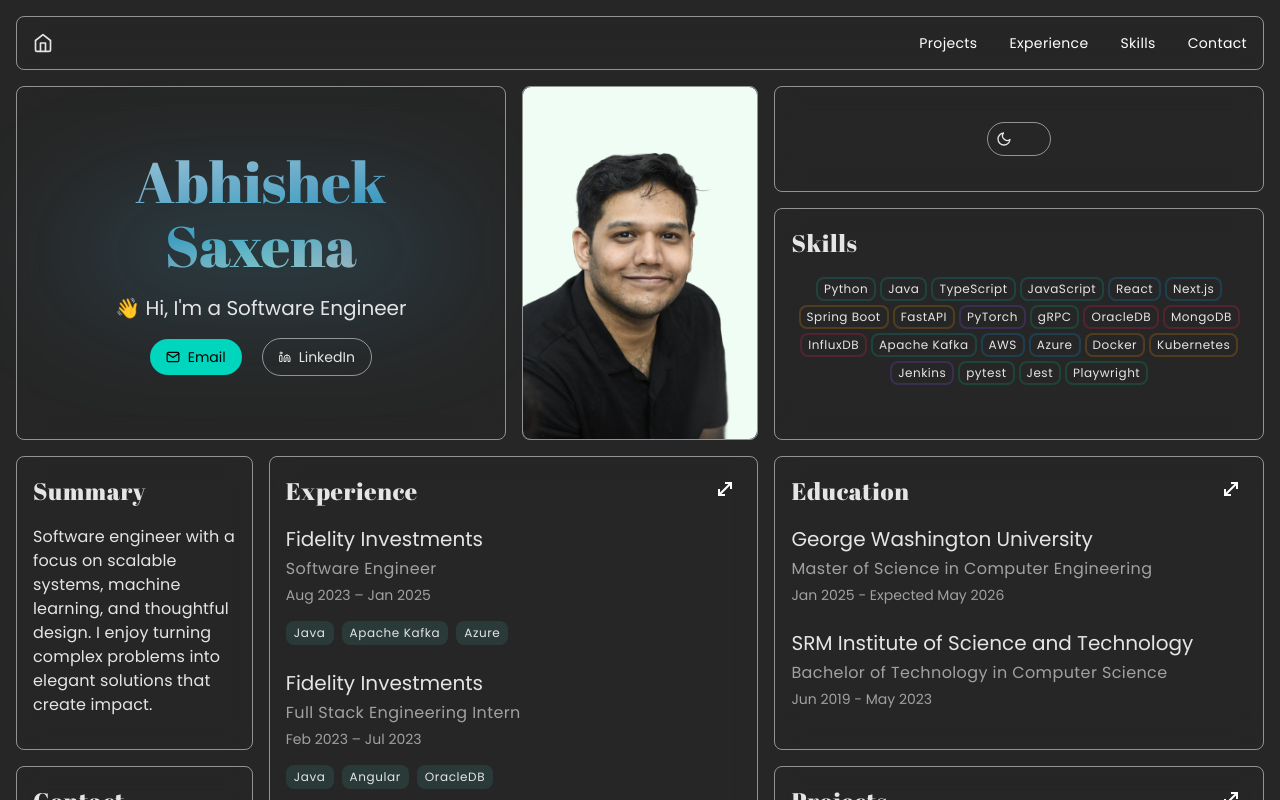
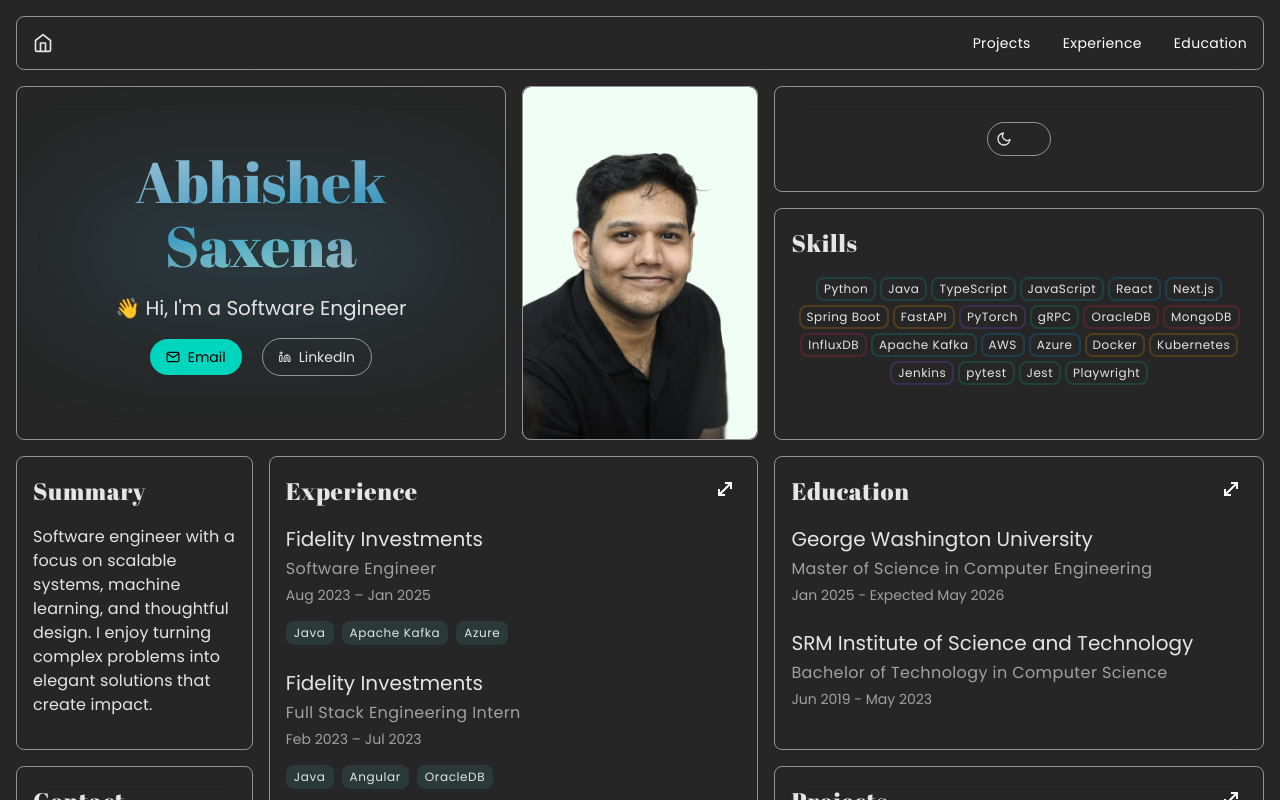
Before and after one commit to saxenabhishek/saxenabhishek, a React (Vite) app in the folder website/: page / in a window 1280 px wide. Shown: the top 800 px of the page. Built offline with nearby package versions, Linux system fonts and the light colour scheme.

Commit message:
feat: header tab changes

```diff
--- a/website/src/components/BentoGrid.jsx
+++ b/website/src/components/BentoGrid.jsx
@@ -45,7 +45,6 @@ const BentoGrid = ({ filter, onFilterChange, mode, toggleMode }) => {
       tags: ["skills"],
       className: "lg:col-span-2",
     },
-
     {
       id: "summary",
       component: <SummaryCard />,
@@ -69,12 +68,12 @@ const BentoGrid = ({ filter, onFilterChange, mode, toggleMode }) => {
       id: "education",
       component: (
         <Education
-          expanded={filter === "experience"}
+          expanded={filter === "education"}
           onFilterChange={onFilterChange}
           mode={mode}
         />
       ),
-      tags: ["experience"],
+      tags: ["education"],
       className: "lg:col-span-2",
     },
     {
@@ -117,7 +116,7 @@ const BentoGrid = ({ filter, onFilterChange, mode, toggleMode }) => {
               key={card.id}
               className={`${
                 card.className || ""
-              } p-4 justify-center dark:border-white/50 border-black/50 border backdrop-blur-md  ${
+              } p-4 justify-center dark:border-white/50 border-black/50 border backdrop-blur-md overflow-clip ${
                 filter && !isActive ? "opacity-20" : ""
               } ${
                 filter && card.tags.includes(filter)
--- a/website/src/components/Header.jsx
+++ b/website/src/components/Header.jsx
@@ -3,8 +3,7 @@ import { FiHexagon, FiHome } from "react-icons/fi";
 const menu = [
   { label: "Projects", value: "projects" },
   { label: "Experience", value: "experience" },
-  { label: "Skills", value: "skills" },
-  { label: "Contact", value: "contact" },
+  { label: "Education", value: "education" },
 ];
 
 const Header = ({ activeFilter, onFilterChange }) => (
```
